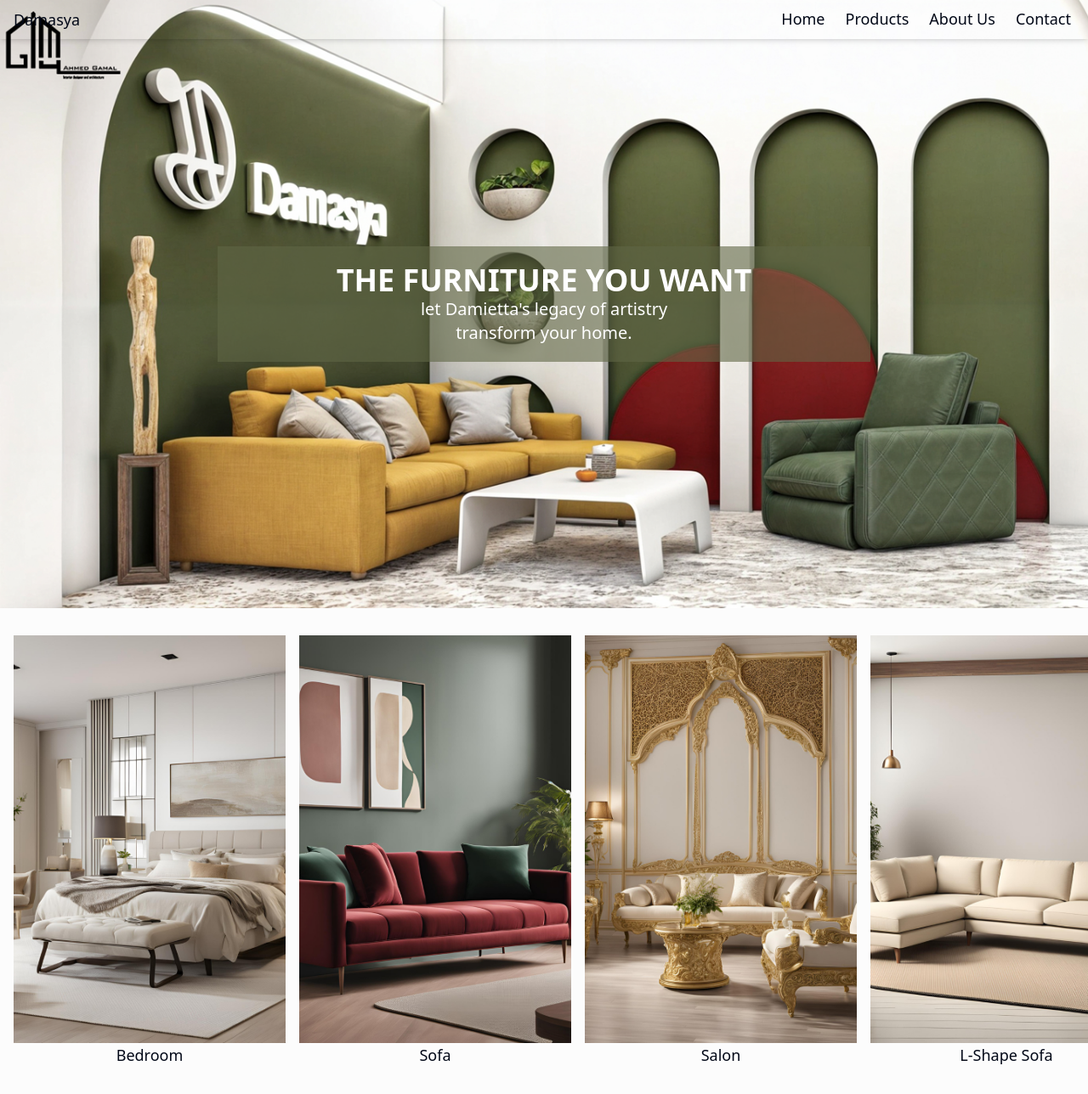
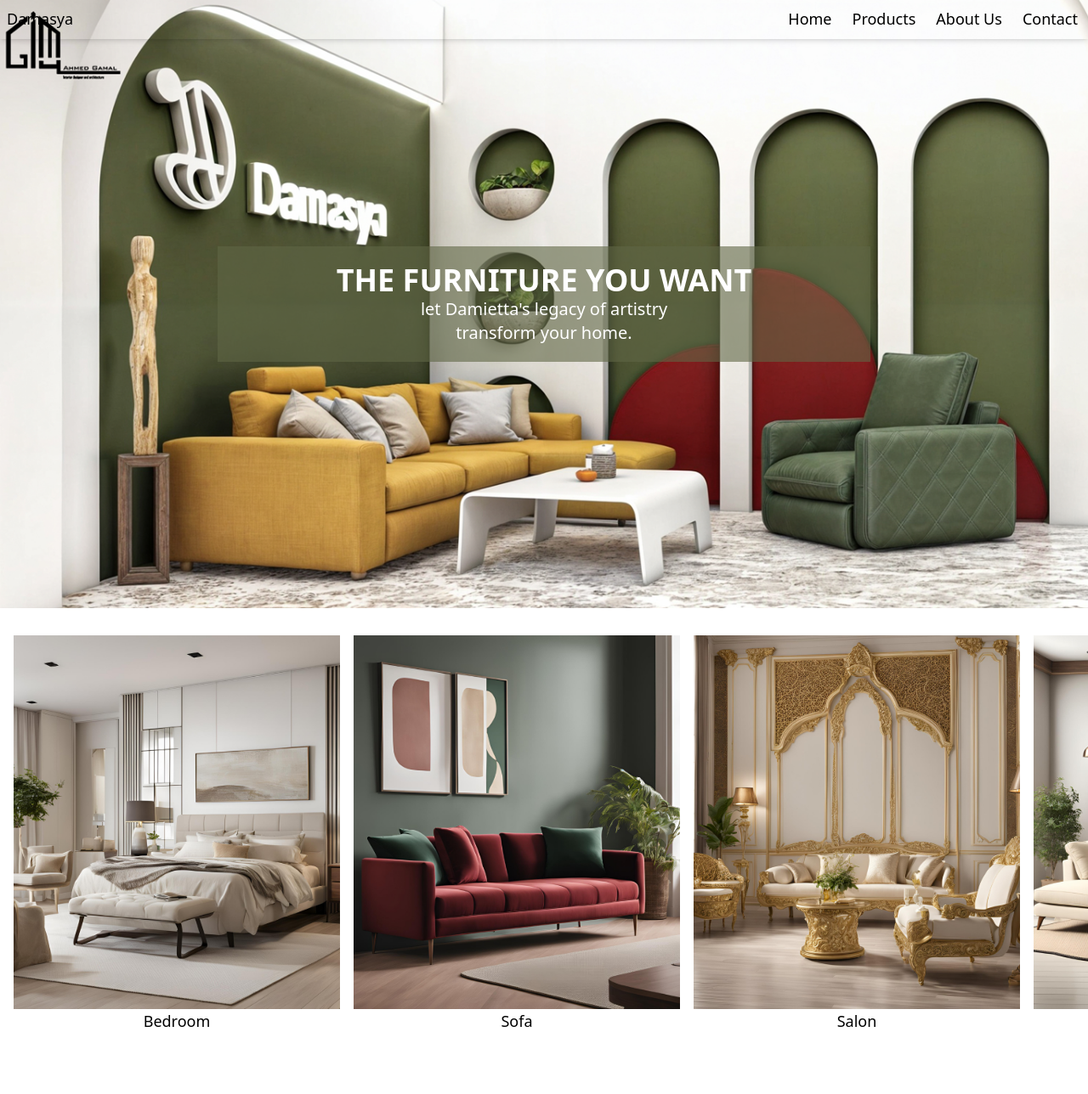
Before and after one commit to ziadabdelaziz/damasya, a React (Vite) app: page / in a window 1280 px wide. Shown: the whole page at 85% size. After the commit the page ends 1248 px from the top, so only its background shows below. Built offline with nearby package versions, Linux system fonts and the light colour scheme.

Commit message:
feat: added full screen overlay navigation menu

```diff
--- a/src/App.tsx
+++ b/src/App.tsx
@@ -1,5 +1,5 @@
 import { Route, Routes } from 'react-router-dom';
-import NavBar from './components/NavBar';
+import NavBar from './components/navigation/NavBar';
 import Home from './components/home/Home';
 import Products from './components/products/Products';
 import About from './components/about/About';
@@ -8,11 +8,13 @@
   return (
     <div className="App text-lg">
       <NavBar />
+      <main className='relative z-0'>
         <Routes>
           <Route path='/' element={<Home />} />
           <Route path='/products' element={<Products />} />
           <Route path='/about' element={<About />} />
         </Routes>
+      </main>
       </div>
   );
 }
--- a/src/components/NavBar.tsx
+++ /dev/null
@@ -1,42 +0,0 @@
-import { Link } from 'react-router-dom';
-import { Divide as Hamburger } from 'hamburger-react'
-
-
-const NavBar = () => {
-    return (
-        <div className="fixed w-full sm:py-2 pb-0 px-2 bg-transparet shadow-md">
-            <div className='flex justify-between'>
-                <div className="ml-2 inline-block my-auto ">
-                    Damasya
-                </div>
-                <ul className="hidden sm:inline">
-                    <li className='nav-link'>
-                        <Link to='/'>Home</Link>
-                        <span></span>
-                    </li>
-                    <li className='nav-link'>
-                        <Link to='/products'>Products</Link>
-                        <span></span>
-                    </li>
-                    <li className='nav-link'>
-                        <Link to='/about'>About Us</Link>
-                        <span></span>
-                    </li>
-                    <li className='nav-link'>
-                        <Link to='/'>Contact</Link>
-                        <span></span>
-                    </li>
-                </ul>
-                {/*
-                    <svg xmlns="http://www.w3.org/2000/svg" fill="none" viewBox="0 0 24 24" strokeWidth={1.5} stroke="currentColor" className="size-6">
-                    <path strokeLinecap="round" strokeLinejoin="round" d="M3.75 6.75h16.5M3.75 12h16.5m-16.5 5.25h16.5" />
-                </svg>*/}
-                <div className='inline sm:hidden scale-75'>
-                    <Hamburger />
-                </div>
-            </div>
-        </div>
-     );
-}
-
-export default NavBar;
--- /dev/null
+++ b/src/components/navigation/NavBar.tsx
@@ -0,0 +1,42 @@
+import { Link } from 'react-router-dom';
+import { Divide as Hamburger } from 'hamburger-react'
+import { useState } from 'react';
+import NavMenu from './NavMenu';
+
+
+const NavBar = () => {
+    const [isOpenMenu, setIsOpenMenu] = useState(false);
+    return (
+        <div className="fixed w-full sm:py-2 pb-0 bg-transparet shadow-md z-10">
+            <nav className='flex justify-between'>
+                <div className="ml-2 my-2 pb-0.5 sm:my-auto inline-block">
+                    Damasya
+                </div>
+                <ul className="hidden sm:inline">
+                    <li className='nav-link hover:text-app-action'>
+                        <Link to='/'>Home</Link>
+                        <span className='bg-app-action'></span>
+                    </li>
+                    <li className='nav-link hover:text-app-action'>
+                        <Link to='/products'>Products</Link>
+                        <span className='bg-app-action'></span>
+                    </li>
+                    <li className='nav-link hover:text-app-action'>
+                        <Link to='/about'>About Us</Link>
+                        <span className='bg-app-action'></span>
+                    </li>
+                    <li className='nav-link hover:text-app-action'>
+                        <Link to='/'>Contact</Link>
+                        <span className='bg-app-action'></span>
+                    </li>
+                </ul>
+                <div onClick={()=>setIsOpenMenu(!isOpenMenu)} className={`fixed right-1 inline sm:hidden ${isOpenMenu && 'text-white'} scale-75 z-50`}>
+                    <Hamburger />
+                </div>
+                <NavMenu showMenu={isOpenMenu} />
+            </nav>
+        </div>
+     );
+}
+
+export default NavBar;
--- /dev/null
+++ b/src/components/navigation/NavMenu.tsx
@@ -0,0 +1,32 @@
+import { Link } from "react-router-dom";
+
+interface MenuTrigger {
+    showMenu: boolean;
+}
+
+const NavMenu:React.FC<MenuTrigger> = ({showMenu}) => {
+    return (
+        <div className={`fixed inset-0 w-full h-full text-white bg-black bg-opacity-90 z-40 ${!showMenu && 'hidden'}`}>
+            <ul className='w-40 mx-auto mt-40 text-center'>
+                <li className='nav-link text-2xl my-2'>
+                    <Link to='/'>Home</Link>
+                    <span className='bg-white'></span>
+                </li>
+                <li className='nav-link text-2xl my-2'>
+                    <Link to='/products'>Products</Link>
+                    <span className='bg-white'></span>
+                </li>
+                <li className='nav-link text-2xl my-2'>
+                    <Link to='/about'>About</Link>
+                    <span className='bg-white'></span>
+                </li>
+                <li className='nav-link text-2xl my-2'>
+                    <Link to='/'>Contact</Link>
+                    <span className='bg-white'></span>
+                </li>
+            </ul>
+        </div>
+    );
+}
+
+export default NavMenu;
--- a/src/index.css
+++ b/src/index.css
@@ -63,30 +63,27 @@
 .nav-link {
   @apply list-none inline-block mx-3;
 }
-.nav-link:hover{
-  @apply text-red-700;
-}
 .nav-link > span {
-  @apply block max-w-0 transition-all duration-300 h-0.5 bg-red-700;
+  @apply block max-w-0 transition-all duration-300 h-0.5;
 }
 .nav-link:hover > span {
-  @apply block max-w-full transition-all duration-300 h-0.5 bg-red-700;
+  @apply block max-w-full transition-all duration-300 h-0.5;
 }
+
 
 /* Horizontal Scroll Items */
 .scroll-item {
-  @apply inline-block w-40 sm:w-56 lg:w-80 mx-2 overflow-hidden
+  @apply inline-block w-40 sm:w-56 md:w-72 lg:w-96 mx-2
 }
 .scroll-item > img {
-  @apply object-cover h-56 sm:h-72 md:h-[50vh] lg:h-[60vh]
+  @apply object-cover h-56 sm:h-72 md:h-[40vh] md:w-72 lg:h-[55vh] lg:w-96 z-0
 }
 
-
-@layer base {
+/* @layer base {
   * {
     @apply border-border;
   }
   body {
     @apply bg-background text-foreground;
   }
-}
+} */
```
